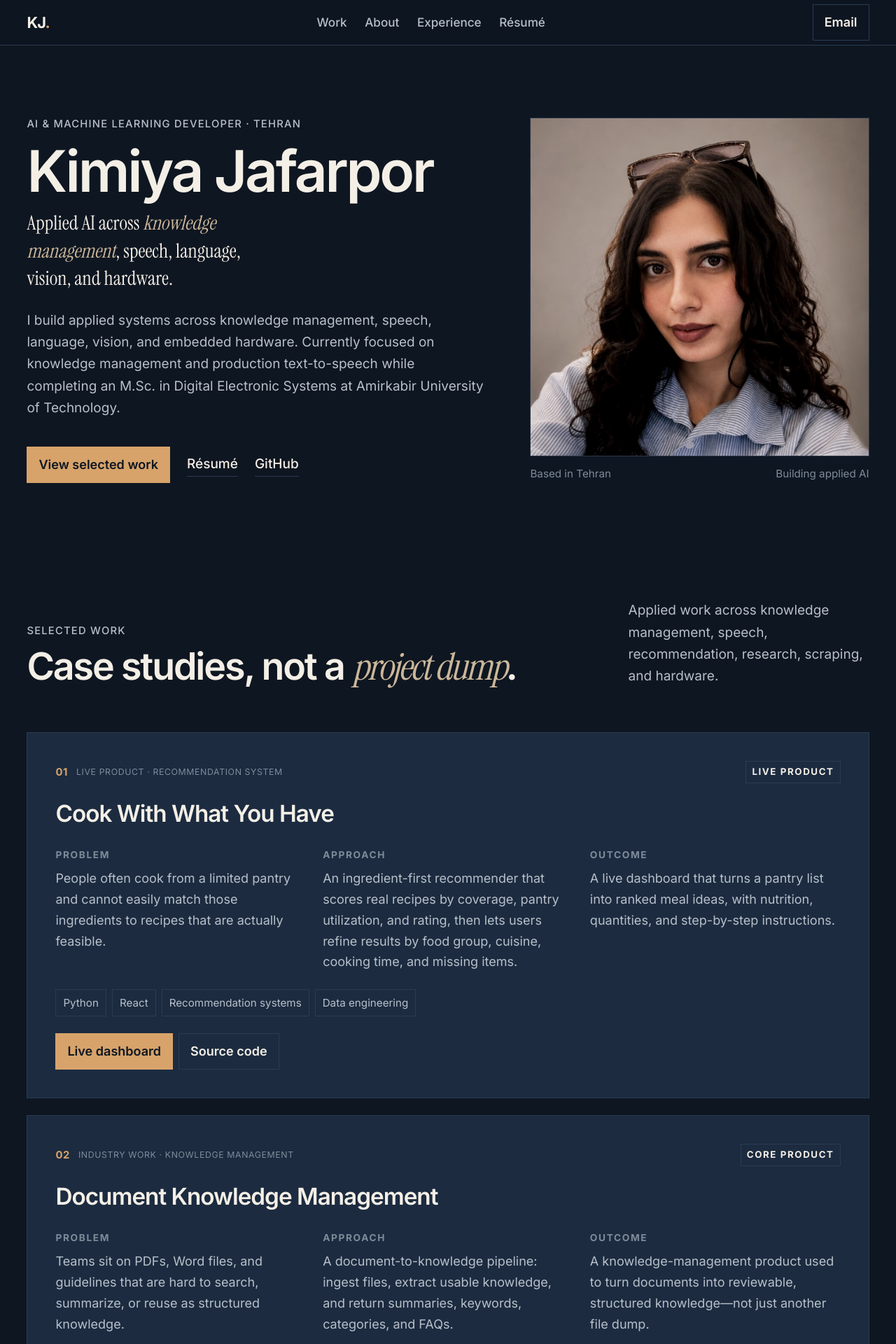
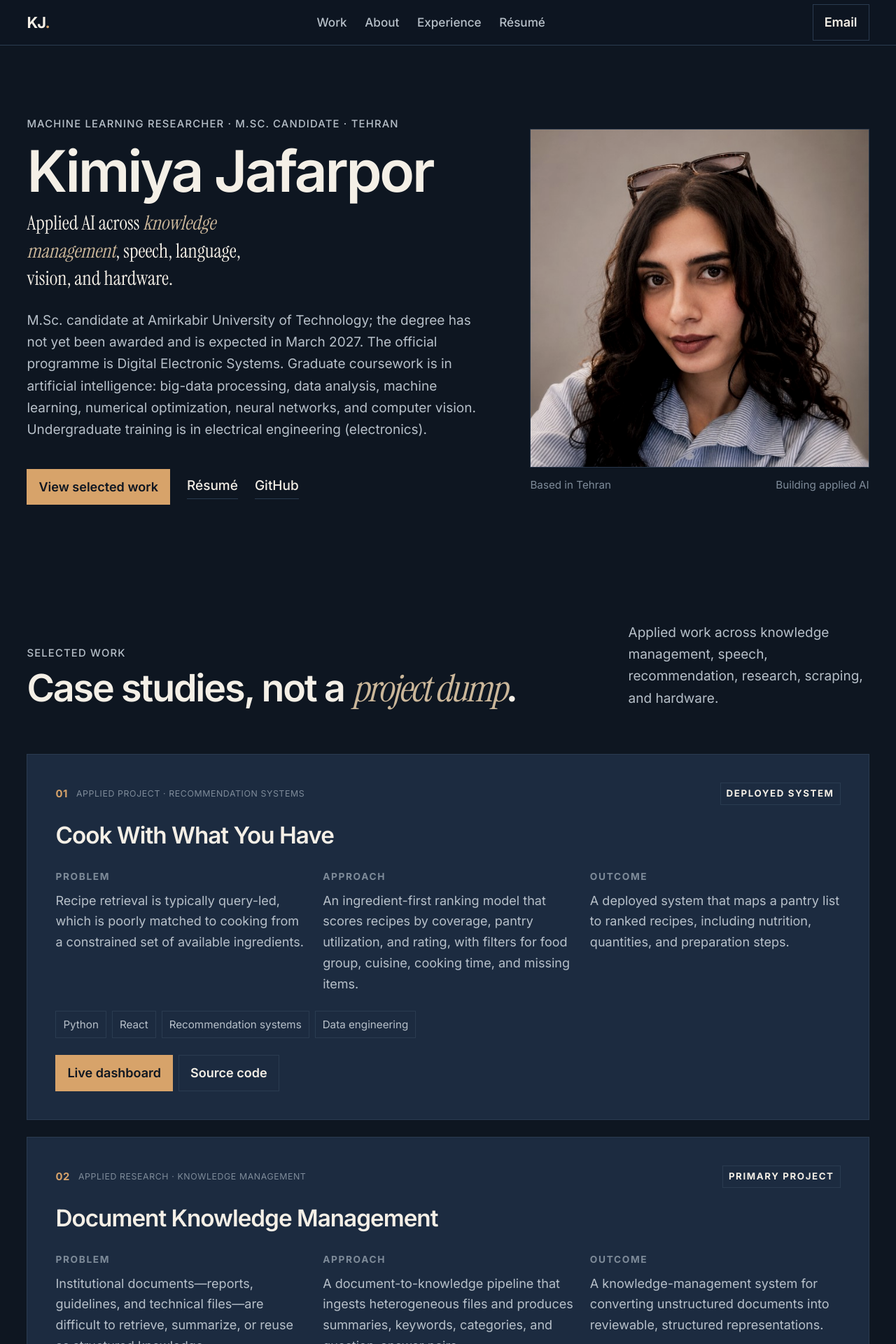
Before and after one commit to kimiya1991/portfolio, a Next.js app: page / in a window 1280 px wide. Shown: the top 1920 px of the page at 70% size. Built offline with nearby package versions, Linux system fonts and the light colour scheme.

Commit message:
academic changes

```diff
--- a/app/data.ts
+++ b/app/data.ts
@@ -1,13 +1,14 @@
 export const site = {
   name: "Kimiya Jafarpor",
-  role: "AI & Machine Learning Developer",
+  role: "Machine Learning Researcher · M.Sc. Candidate",
   location: "Tehran",
   email: "kimiya.tommy@gmail.com",
   github: "https://github.com/kimiya1991",
   instagram: "https://instagram.com/mia_electronic",
   url: "https://kimiya1991.github.io/portfolio",
+  affiliation: "Amirkabir University of Technology",
   summary:
-    "I build applied systems across knowledge management, speech, language, vision, and embedded hardware. Currently focused on knowledge management and production text-to-speech while completing an M.Sc. in Digital Electronic Systems at Amirkabir University of Technology.",
+    "M.Sc. candidate at Amirkabir University of Technology; the degree has not yet been awarded and is expected in March 2027. The official programme is Digital Electronic Systems. Graduate coursework is in artificial intelligence: big-data processing, data analysis, machine learning, numerical optimization, neural networks, and computer vision. Undergraduate training is in electrical engineering (electronics).",
 };
 
 export type CaseStudy = {
@@ -29,14 +30,15 @@ export const caseStudies: CaseStudy[] = [
   {
     number: "01",
     title: "Cook With What You Have",
-    type: "Live product · Recommendation system",
+    type: "Applied project · Recommendation systems",
     featured: true,
+    badge: "Deployed system",
     problem:
-      "People often cook from a limited pantry and cannot easily match those ingredients to recipes that are actually feasible.",
+      "Recipe retrieval is typically query-led, which is poorly matched to cooking from a constrained set of available ingredients.",
     approach:
-      "An ingredient-first recommender that scores real recipes by coverage, pantry utilization, and rating, then lets users refine results by food group, cuisine, cooking time, and missing items.",
+      "An ingredient-first ranking model that scores recipes by coverage, pantry utilization, and rating, with filters for food group, cuisine, cooking time, and missing items.",
     outcome:
-      "A live dashboard that turns a pantry list into ranked meal ideas, with nutrition, quantities, and step-by-step instructions.",
+      "A deployed system that maps a pantry list to ranked recipes, including nutrition, quantities, and preparation steps.",
     tags: ["Python", "React", "Recommendation systems", "Data engineering"],
     liveUrl: "https://kimiya1991.github.io/food-recom/",
     repoUrl: "https://github.com/kimiya1991/food-recom",
@@ -44,15 +46,15 @@ export const caseStudies: CaseStudy[] = [
   {
     number: "02",
     title: "Document Knowledge Management",
-    type: "Industry work · Knowledge management",
+    type: "Applied research · Knowledge management",
     featured: true,
-    badge: "Core product",
+    badge: "Primary project",
     problem:
-      "Teams sit on PDFs, Word files, and guidelines that are hard to search, summarize, or reuse as structured knowledge.",
+      "Institutional documents—reports, guidelines, and technical files—are difficult to retrieve, summarize, or reuse as structured knowledge.",
     approach:
-      "A document-to-knowledge pipeline: ingest files, extract usable knowledge, and return summaries, keywords, categories, and FAQs.",
+      "A document-to-knowledge pipeline that ingests heterogeneous files and produces summaries, keywords, categories, and question–answer pairs.",
     outcome:
-      "A knowledge-management product used to turn documents into reviewable, structured knowledge—not just another file dump.",
+      "A knowledge-management system for converting unstructured documents into reviewable, structured representations.",
     tags: ["Knowledge management", "LLMs", "Document AI", "NLP"],
   },
   {
@@ -70,60 +72,60 @@ export const caseStudies: CaseStudy[] = [
   {
     number: "04",
     title: "Applied Text-to-Speech",
-    type: "Industry work · Speech AI",
+    type: "Applied research · Speech processing",
     problem:
-      "Mobile products need speech that sounds natural and can be produced through a pipeline that holds up in real use.",
+      "Deployed speech systems require synthesis that is both natural and stable under production constraints.",
     approach:
-      "Work on a production-oriented TTS workflow: preparing data, running experiments, evaluating synthesized speech, and tightening practical Python tooling.",
+      "Data preparation, experimental evaluation of synthesised speech, and refinement of Python tooling for a text-to-speech pipeline.",
     outcome:
-      "Ongoing contributions to applied TTS, focused on making the pipeline usable in real mobile experiences.",
+      "Ongoing applied work on text-to-speech for use in real mobile systems.",
     tags: ["TTS", "Speech processing", "Python", "Evaluation"],
   },
   {
     number: "05",
     title: "Smart Irrigation System",
-    type: "Bachelor's project · Embedded systems",
+    type: "B.Sc. project · Embedded systems",
     problem:
-      "Irrigation that ignores soil conditions wastes water and still fails when moisture is already sufficient.",
+      "Irrigation schedules that ignore soil conditions waste water and still fail when moisture is already sufficient.",
     approach:
-      "Built an Arduino prototype that reads soil moisture and temperature, then drives a pump when thresholds require it.",
+      "An Arduino prototype that samples soil moisture and temperature and actuates a pump when measured values cross defined thresholds.",
     outcome:
-      "A working end-to-end hardware system—sensors, control logic, electronics, and real-world testing.",
+      "An end-to-end hardware system comprising sensors, control logic, electronics, and experimental testing.",
     tags: ["Arduino", "Sensors", "C/C++", "Prototyping"],
   },
   {
     number: "06",
     title: "Multi-format Document Extractor",
     type: "Knowledge management · Ingestion pipelines",
-    blurb: "Ingest PDFs, Word, and spreadsheets into a knowledge pipeline.",
+    blurb: "Ingestion of PDF, Word, and spreadsheet documents into a knowledge-extraction pipeline.",
     tags: ["Document AI", "Python", "Pipelines"],
   },
   {
     number: "07",
     title: "Document Topic Grouping",
     type: "Document AI · Topic grouping",
-    blurb: "Group related passages from mixed files under shared topics.",
+    blurb: "Grouping related passages from heterogeneous documents under shared topic labels.",
     tags: ["LLMs", "Topic grouping", "NLP"],
   },
   {
     number: "08",
     title: "Embedding Model Evaluation",
     type: "Embeddings · RAG evaluation",
-    blurb: "Compare embedding models with retrieval metrics for RAG.",
+    blurb: "Comparative evaluation of embedding models using retrieval metrics for RAG.",
     tags: ["Embeddings", "RAG", "Evaluation"],
   },
   {
     number: "09",
     title: "Smartphone Price Comparison",
     type: "Web scraping · Price comparison",
-    blurb: "Collect and compare smartphone prices across online marketplaces.",
+    blurb: "Collection and comparison of smartphone prices across multiple online marketplaces.",
     tags: ["Web scraping", "Python", "Data aggregation"],
   },
   {
     number: "10",
     title: "E-commerce Catalog Extraction",
     type: "Web scraping · Catalog extraction",
-    blurb: "Extract e-commerce categories and product catalogs from the web.",
+    blurb: "Extraction of product categories and catalogs from e-commerce websites.",
     tags: ["Web scraping", "E-commerce", "Python"],
   },
 ];
@@ -131,23 +133,23 @@ export const caseStudies: CaseStudy[] = [
 export const otherWork = [
   {
     title: "Speech & Sequence Intelligence",
-    type: "University · Deep learning",
+    type: "Coursework · Deep learning",
     summary:
-      "Spoken-digit recognition with attention, sentiment scoring with LSTM/BiLSTM models, and traffic forecasting with GRUs.",
+      "Spoken-digit recognition with attention, sentiment analysis with LSTM/BiLSTM models, and traffic forecasting with GRUs.",
     tags: ["Attention", "LSTM", "GRU"],
   },
   {
     title: "NLP News Classification",
-    type: "University · NLP",
+    type: "Coursework · Natural language processing",
     summary:
-      "Text-classification pipelines on AG News, comparing recurrent models and learned embeddings with pretrained GloVe representations.",
+      "Text classification on AG News, comparing recurrent models and learned embeddings with pretrained GloVe representations.",
     tags: ["NLP", "RNN", "GloVe"],
   },
   {
     title: "Generative Vision Models",
-    type: "University · Computer vision",
+    type: "Coursework · Computer vision",
     summary:
-      "Compared WGAN-style DCGANs, conditional generation, and Pix2Pix-style reconstruction on Fashion-MNIST, with attention to training stability.",
+      "Comparative study of WGAN-style DCGANs, conditional generation, and Pix2Pix-style reconstruction on Fashion-MNIST, with emphasis on training stability.",
     tags: ["GANs", "PyTorch", "Fashion-MNIST"],
   },
 ];
@@ -155,10 +157,10 @@ export const otherWork = [
 export const experience = [
   {
     dates: "2025 — Present",
-    title: "AI Developer",
+    title: "AI Researcher",
     location: "Tehran",
     description:
-      "Applied AI across knowledge management and text-to-speech: document-to-knowledge pipelines, data preparation, experiments, and practical Python workflows.",
+      "Applied research in knowledge management and text-to-speech, including document-to-knowledge pipelines, data preparation, experimental evaluation, and Python-based tooling.",
   },
   {
     dates: "2022 — 2024",
@@ -166,7 +168,7 @@ export const experience = [
     company: "PoyeshGaran Sanat Paya",
     location: "Kermanshah",
     description:
-      "Grew from intern to project responsibility: schematic and PCB design, Arduino programming, prototype soldering, hardware testing, and documentation.",
+      "Progressed from internship to project responsibility, covering schematic and PCB design, Arduino programming, prototype assembly, hardware testing, and technical documentation.",
   },
 ];
 
@@ -174,7 +176,8 @@ export const education = [
   {
     title: "M.Sc. Electrical Engineering — Digital Electronics",
     school: "Amirkabir University of Technology",
-    dates: "2024 — Present",
+    dates: "2024 — March 2027 (expected)",
+    note: "Degree in progress; graduate coursework in artificial intelligence",
   },
   {
     title: "B.Sc. Electrical Engineering — Electronics",
@@ -183,15 +186,27 @@ export const education = [
   },
 ];
 
+export const graduateCourses = [
+  { title: "Big Data Processing", fa: "پردازش داده حجیم" },
+  { title: "Data Analysis", fa: "آنالیز داده" },
+  { title: "Machine Learning", fa: "یادگیری ماشین" },
+  { title: "Numerical Optimization", fa: "بهینه‌سازی عددی" },
+  { title: "Neural Networks", fa: "شبکه عصبی" },
+  { title: "Computer Vision", fa: "بینایی ماشین" },
+];
+
 export const skills = [
   {
-    title: "AI & data",
+    title: "Research areas",
     items: [
       "Machine learning",
       "Neural networks",
+      "Computer vision",
+      "Numerical optimization",
+      "Big data processing",
+      "Data analysis",
       "LLM workflows",
       "NLP",
-      "Computer vision",
       "Speech & TTS",
       "Knowledge management",
       "Embeddings",
@@ -202,7 +217,7 @@ export const skills = [
     ],
   },
   {
-    title: "Development",
+    title: "Programming",
     items: ["Python", "C", "C++", "REST APIs", "Web scraping", "Arduino", "HTML & CSS", "Git"],
   },
   {
```
